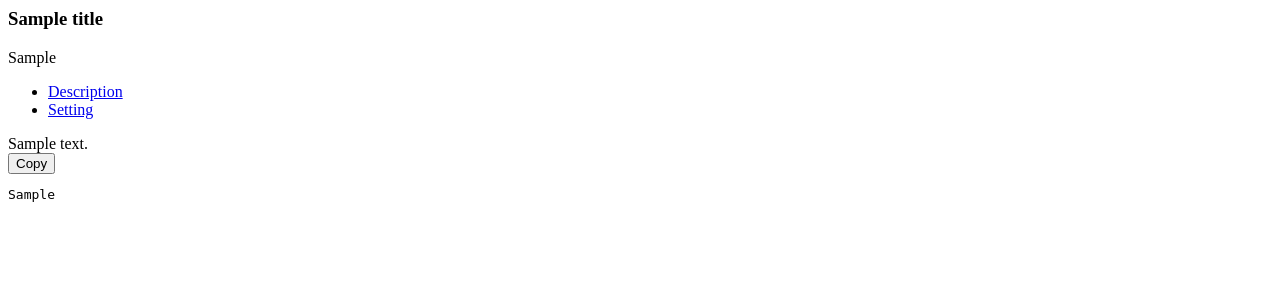
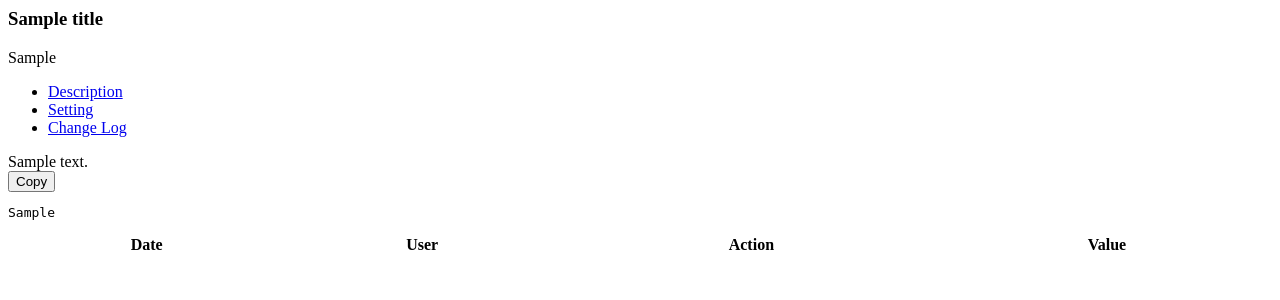
Before and after one commit to Canusia/package-setting, a Django app: template setting/templates/setting/setting.html in a window 1280 px wide. Shown: the top 300 px of the page. Run offline with Django 3.2, Linux system fonts and the light colour scheme; the template is opened without the code that fills it: most values are stand-ins (such as "Sample title", 1, 10 or a date in 2020); lists and menus that the app fills with data are empty; some libraries are stand-ins or nearby versions.

Commit message:
Add Change Log tab with django-simple-history
- Add third tab showing setting change history in a DataTable
- New setting_history AJAX endpoint serves history records as JSON
- DataTable columns: Date, User, Action (badge), Value (truncated preview)
- Click value preview to see full JSON in modal
- Auto-reload history table after saving via form or JSON editor
- Add django-simple-history to setup.cfg install_requires

Co-Authored-By: Claude Opus 4.6 <noreply@anthropic.com>

```diff
--- a/setting/templates/setting/index.html
+++ b/setting/templates/setting/index.html
@@ -163,6 +163,11 @@
                             success: function (result) {
                                 $.unblockUI();
                                 inputsChanged = false
+
+                                if ($.fn.DataTable.isDataTable('#history-table')) {
+                                    $('#history-table').DataTable().ajax.reload();
+                                }
+
                                 swal(
                                     "Success",
                                     result.message,
--- a/setting/templates/setting/setting.html
+++ b/setting/templates/setting/setting.html
@@ -21,6 +21,9 @@
                 </li>
                 <li class="nav-item">
                     <a class="nav-link" data-toggle="tab" href="#setting-value">Setting</a>
+                </li>
+                <li class="nav-item">
+                    <a class="nav-link" data-toggle="tab" href="#change-log">Change Log</a>
                 </li>
             </ul>
 
@@ -71,14 +74,86 @@
                         </div>
                     </div>
                 </div>
+
+                <div class="tab-pane" id="change-log">
+                    <div class="card border-top-0">
+                        <div class="card-body">
+                            <table id="history-table" style="width: 100%;" class="table table-striped">
+                                <thead>
+                                    <tr>
+                                        <th>Date</th>
+                                        <th>User</th>
+                                        <th>Action</th>
+                                        <th>Value</th>
+                                    </tr>
+                                </thead>
+                            </table>
+                        </div>
+                    </div>
+                </div>
             </div>
         </div>
     </div>
 </div>
 
-{% if is_superuser %}
 <script>
 (function($) {
+    var settingKey = '{{setting_key}}';
+    var historyLoaded = false;
+
+    $(document).on('shown.bs.tab', 'a[href="#change-log"]', function() {
+        if (historyLoaded) return;
+        historyLoaded = true;
+
+        $("#history-table").DataTable({
+            order: [[0, 'desc']],
+            searching: false,
+            paging: true,
+            pageLength: 10,
+            ajax: {
+                url: 'setting_history/',
+                data: function(d) {
+                    d.setting_key = settingKey;
+                }
+            },
+            columns: [
+                { data: 'history_date' },
+                { data: 'history_user' },
+                {
+                    data: 'history_type',
+                    render: function(data) {
+                        if (data === 'Created') {
+                            return '<span class="badge badge-success">Created</span>';
+                        } else if (data === 'Changed') {
+                            return '<span class="badge badge-warning">Changed</span>';
+                        } else if (data === 'Deleted') {
+                            return '<span class="badge badge-danger">Deleted</span>';
+                        }
+                        return data;
+                    }
+                },
+                {
+                    data: 'value',
+                    render: function(data) {
+                        var preview = data.length > 80 ? data.substring(0, 80) + '...' : data;
+                        return '<code class="history-value-preview" style="cursor:pointer; font-size:0.85em;" title="Click to view full JSON">' +
+                            $('<span>').text(preview).html() + '</code>';
+                    }
+                }
+            ]
+        });
+    });
+
+    $(document).on('click', '.history-value-preview', function() {
+        var row = $(this).closest('tr');
+        var table = $("#history-table").DataTable();
+        var rowData = table.row(row).data();
+        if (rowData) {
+            swal({ title: 'Setting Value', text: rowData.value, customClass: 'swal-wide' });
+        }
+    });
+
+{% if is_superuser %}
     var recordId = '{{record_id}}';
 
     $(document).on('click', '#btn-copy-json', function() {
@@ -149,6 +224,11 @@
                 $('#description-edit').hide();
                 $('#description-display').show();
 
+                // Reload history table if it was loaded
+                if (historyLoaded) {
+                    $("#history-table").DataTable().ajax.reload();
+                }
+
                 swal('Success', response.message, 'success');
             },
             error: function(xhr) {
@@ -160,6 +240,6 @@
             }
         });
     });
+{% endif %}
 })(jQuery);
 </script>
-{% endif %}
--- a/setting/urls/ce.py
+++ b/setting/urls/ce.py
@@ -10,7 +10,8 @@ from ..views.views import (
     records,
     show_preview,
     add_new as add_new_setting,
-    update_setting
+    update_setting,
+    setting_history
 )
 
 app_name = 'setting'
@@ -24,4 +25,5 @@ urlpatterns = [
 
     path('add_new', add_new_setting, name='add_new'),
     path('update_setting/', update_setting, name='update_setting'),
+    path('setting_history/', setting_history, name='setting_history'),
 ]
--- a/setup.cfg
+++ b/setup.cfg
@@ -27,4 +27,5 @@ include_package_data = true
 packages = find:
 python_requires = >=3.8
 install_requires =
-    Django >= 3.2  # Replace "X.Y" as appropriate
+    Django >= 3.2
+    django-simple-history
```
Also changed, not shown: setting/views/views.py (+23 -0 lines).
